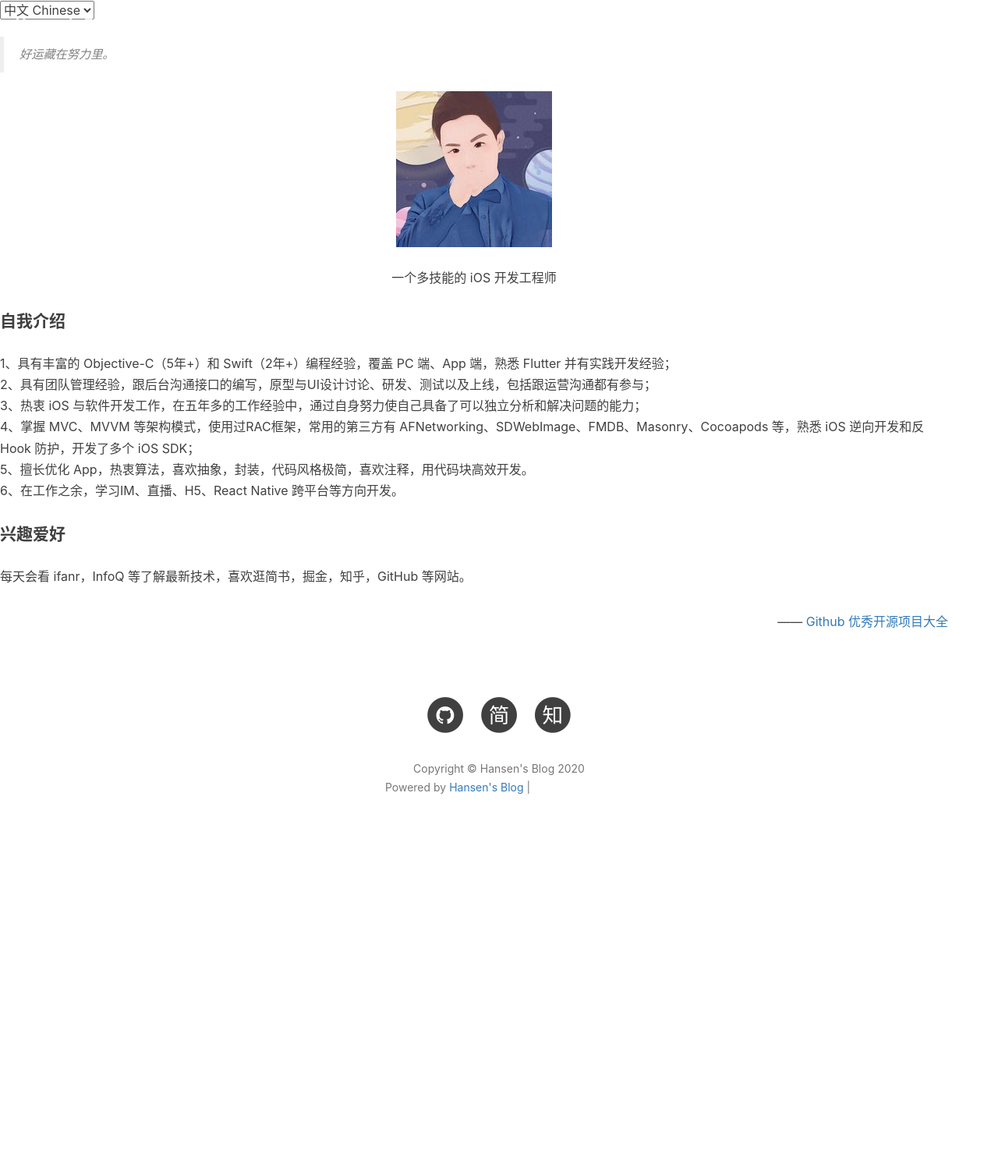
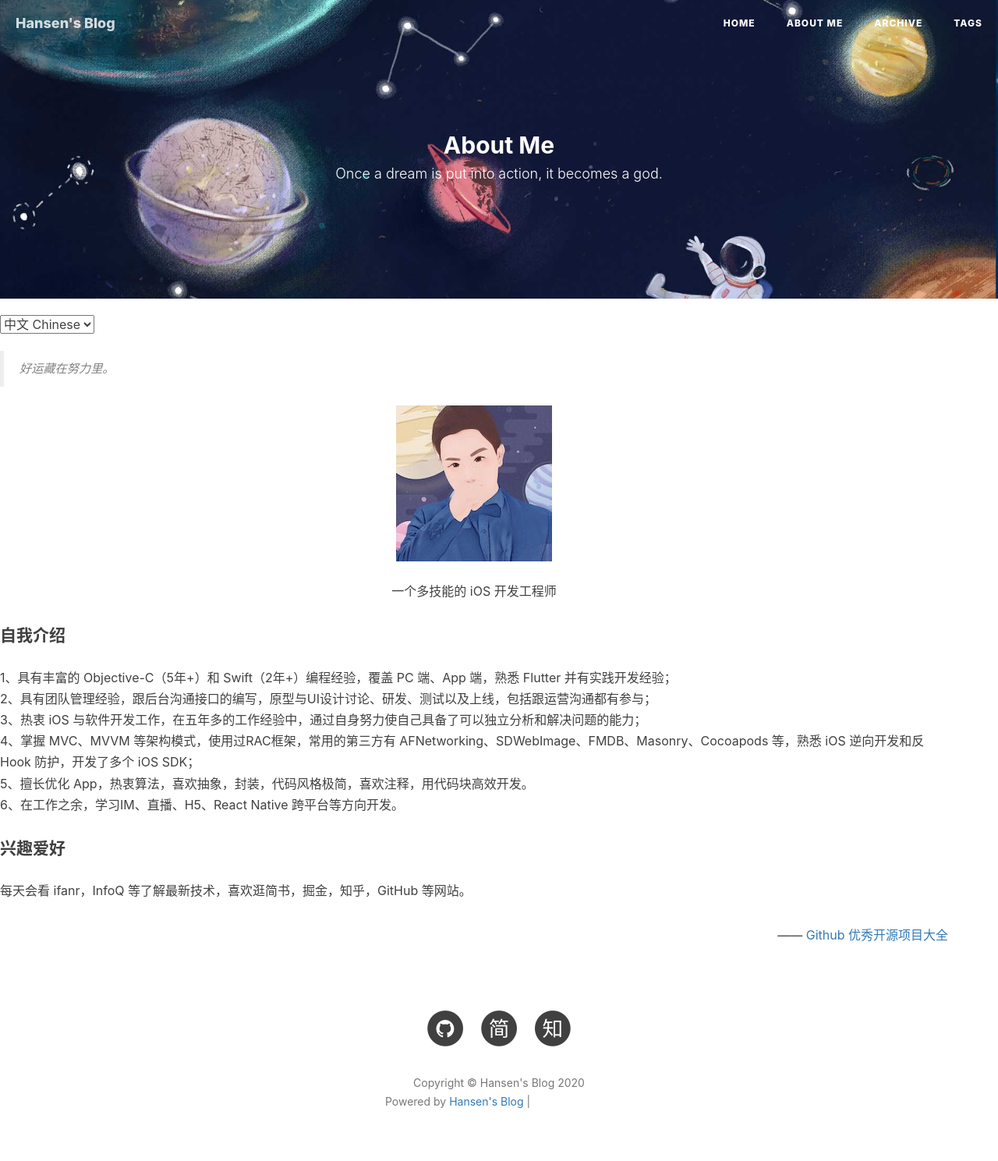
Before and after one commit to itenfay/itenfay.github.io, a Jekyll site: the page built from about.html, in a window 1280 px wide. Shown: the whole page at 78% size. Built offline with Jekyll 4.4.1, drawn with Linux system fonts in a browser that asks for light colours; nearby versions of some CDN libraries; comment, search, counter and statistics services are not loaded; before the commit the page ends 1087 px from its top, so only the background shows below that; grey boxes are pictures that could not be loaded.

```diff
--- a/_includes/intro-header.html
+++ b/_includes/intro-header.html
@@ -2,6 +2,7 @@
     @param {string} type - 'page' | 'post' | 'keynote'
     @param {boolean} short
 {% endcomment %}
+
 
 {% if include.type == 'post' %}
 <style type="text/css">
@@ -37,28 +38,33 @@
                 <div class="post-heading">
                     <div class="tags">
                         {% for tag in page.tags %}
-                        <a class="tag" href="{{ site.baseurl }}/archive/?tag={{ tag | url_encode }}" title="{{ tag }}">{{ tag }}</a>
+                        <!-- <a class="tag" href="{{ site.baseurl }}/archive/?tag={{ tag | url_encode }}" title="{{ tag }}">{{ tag }}</a> -->
+                        <a class="tag" href="{{ site.baseurl }}/tags/#{{ tag | url_encode }}" title="{{ tag }}">{{ tag }}</a>
                         {% endfor %}
                     </div>
-                    <!--
-                        <h1>{{ page.title }}</h1>
-                    -->
+                    <!-- <h1>{{ page.title }}</h1> -->
                     <h3>{{ page.title }}</h3>
-                    {% comment %} always create a h2 for keeping the margin {% endcomment %}
-                    <!--
-                        <h2 class="subheading">{{ page.subtitle }}</h2>
-                    -->
+                    <!-- always create a h2 for keeping the margin -->
+                    {% comment %} always create a h4 for keeping the margin {% endcomment %}
+                    <!-- <h2 class="subheading">{{ page.subtitle }}</h2> -->
                     <h4 class="subheading">{{ page.subtitle }}</h4>
                     <!--
                         <span class="meta">Posted by {% if page.author %}{{ page.author }}{% else %}{{ site.title }}{% endif %} on {{ page.date | date: "%B %-d, %Y" }}</span>
                     -->
-                    <span class="meta">| <a href="https://github.com/dgynfi" title="dgynfi">{% if page.author %}{{ page.author }}{% else %}{{ site.title }}{% endif %}</a> | {{ page.date | date: "%Y-%m-%d" }} |</span>
+                    <span class="meta">| <a href="https://github.com/dgynfi" title="dgynfi">{% if page.author %}{{ page.author }}{% else %}{{ site.title }}{% endif %}</a> | {{ page.date | date: "%Y-%m-%d" }} |
+                    <span class="tags">
+                        {% for tag in page.tags %}
+                        <a class="tag" href="{{ site.baseurl }}/tags/#{{ tag }}" title="{{ tag }}">{{ tag }}</a>
+                        {% endfor %}
+                    </span> |
+                    </span>
                 </div>
             </div>
         </div>
     </div>
 </header>
 {% endif %}
+
 
 {% if include.type == 'keynote' %}
 <style type="text/css">
@@ -82,21 +88,16 @@
         <div class="row">
             <div class="col-lg-8 col-lg-offset-2 col-md-10 col-md-offset-1">
                 <div class="post-heading">
-                    <!--
-                    <div class="tags">
+                    <!-- <div class="tags">
                         {% for tag in page.tags %}
                         <a class="tag" href="{{ site.baseurl }}/archive/?tag={{ tag | url_encode }}" title="{{ tag }}">{{ tag }}</a>
                         {% endfor %}
-                    </div>
-                    -->
-                    <!--
-                        <h1>{{ page.title }}</h1>
-                    -->
+                    </div> -->
+                    <!-- <h1>{{ page.title }}</h1> -->
                     <h2>{{ page.title }}</h2>
-                    {% comment %} always create a h2 for keeping the margin {% endcomment %}
-                    <!--
-                        <h2 class="subheading">{{ page.subtitle }}</h2>
-                    -->
+                    <!-- always create a h2 for keeping the margin -->
+                    {% comment %} always create a h3 for keeping the margin {% endcomment %}
+                    <!-- <h2 class="subheading">{{ page.subtitle }}</h2> -->
                     <h3 class="subheading">{{ page.subtitle }}</h3>
                     <!--
                         <span class="meta">Posted by {% if page.author %}{{ page.author }}{% else %}{{ site.title }}{% endif %}
@@ -116,6 +117,7 @@
 </header>
 {% endif %}
 
+
 {% if include.type == 'page' %}
 <header class="intro-header" style="background-image: url('{{ site.baseurl }}/{% if page.header-img %}{{ page.header-img }}{% else %}{{ site.header-img }}{% endif %}')">
   <div class="container">
@@ -126,13 +128,9 @@
         {% else %}
         <div class="site-heading">
         {% endif %}
-            <!--
-                <h1>{% if page.title %}{{ page.title }}{% endif %}</h1>
-            -->
+            <!-- <h1>{% if page.title %}{{ page.title }}{% endif %}</h1> -->
             <h2>{% if page.title %}{{ page.title }}{% endif %}</h2>
-            <!--
-                <h1>{% if page.title %}{{ page.title }}{% else %}{{ site.title }}{% endif %}</h1>
-            -->
+            <!-- <h1>{% if page.title %}{{ page.title }}{% else %}{{ site.title }}{% endif %}</h1> -->
             <span class="subheading">{{ page.description }}</span>
         </div>
       </div>
--- a/about.html
+++ b/about.html
@@ -5,9 +5,13 @@
 header-img: "images/about-bg.jpg"
 ---
 
-<!-- aboutme-avatar img-->
+<!-- Page Header -->
+{% include intro-header.html type='page' short=false %}
+
+
+<!-- aboutme-avatar img -->
 <style>
-    .aboutme-avatar img {
+    header.aboutme-avatar img {
         margin-top: 5px;
         width: 100px;
         height: 100px;
@@ -29,10 +33,8 @@
     </blockquote>
 
     <div align="center">
-        <img class="aboutme-avatar" src="https://dgynfi.github.io/images/avatar.jpg" alt="" />
-        <div align="center">
-            一个多技能的 iOS 开发工程师
-        </div>
+        <img class="aboutme-avatar" src="https://dgynfi.github.io/images/avatar.jpg" alt="avatar" />
+        <div align="center">一个多技能的 iOS 开发工程师</div>
     </div>
 
     <h4>自我介绍</h4>
```
